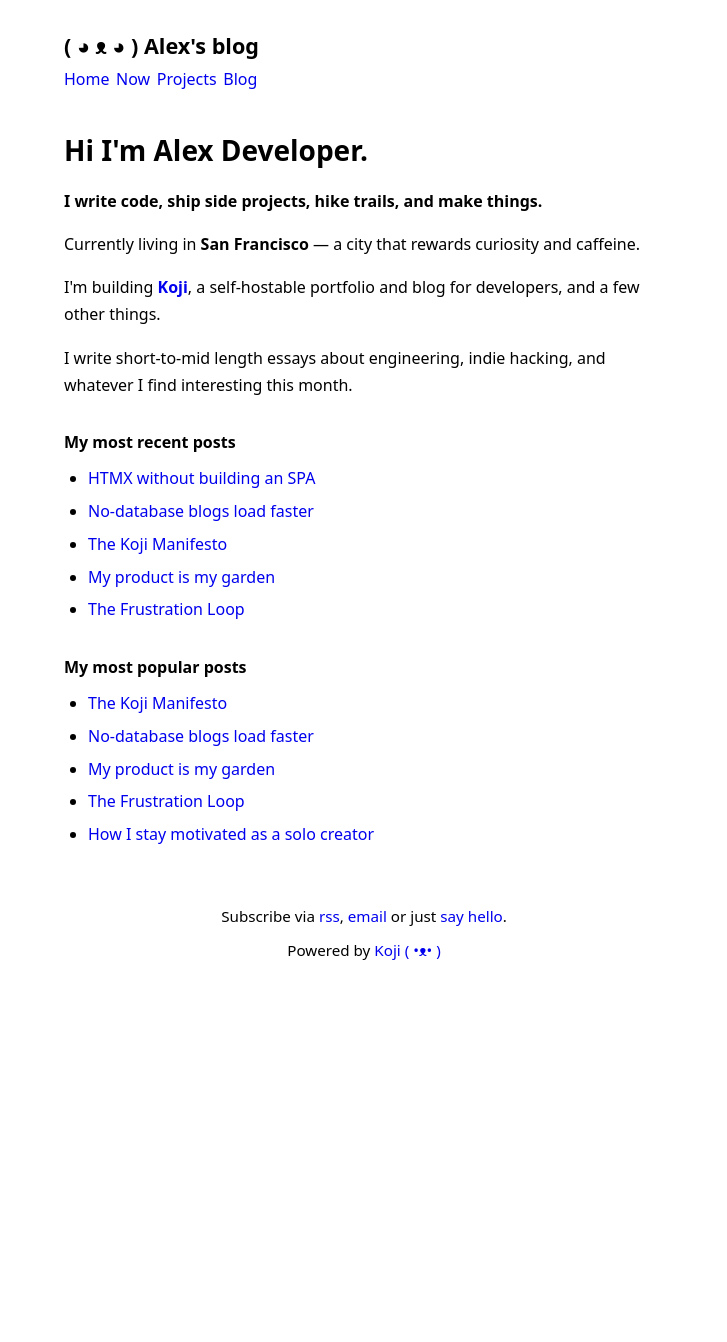
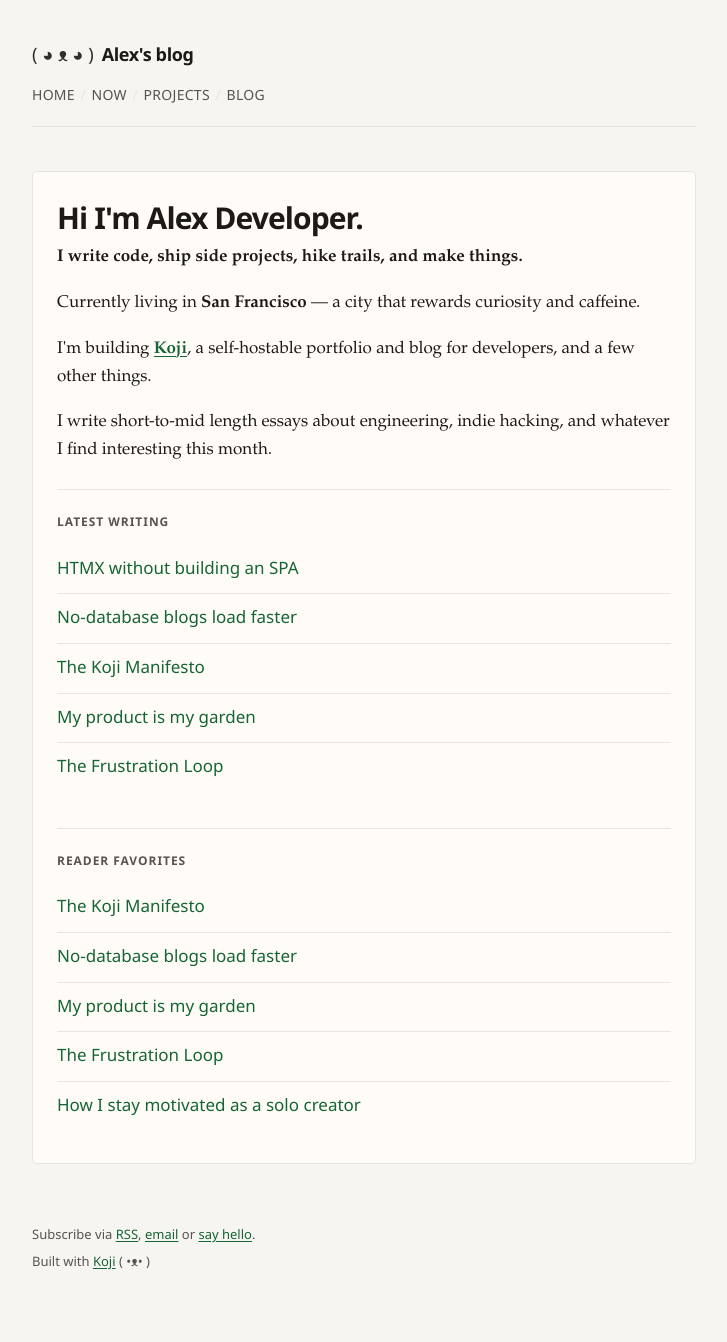
Before and after one commit to iam-mhaseeb/Koji, a FastAPI app: page / in a window 1280 px wide. Shown: the whole page, without its empty margins (276-1003 px from the left). Before the commit the page ends 960 px from the top, so only its background shows below. Run offline with FastAPI, Linux system fonts and the light colour scheme.

Commit message:
Differentiate Koji visual design from minimalist blog clones
- New design system: warm paper bg, serif body, green accents, card main
- Restructured header/footer, slash nav separators, list dividers
- Configurable home section headings; default copy not Bear-specific
- Built with Koji footer wording; dark mode via prefers-color-scheme
- Update docs and tests

Co-authored-by: Muhammad Haseeb <iam-mhaseeb@users.noreply.github.com>

```diff
--- a/app/config.py
+++ b/app/config.py
@@ -43,6 +43,8 @@ class SiteConfig:
     panda_small: str = PANDA_SMALL
     nav: list[NavItem] = field(default_factory=list)
     recent_posts_count: int = 5
+    recent_posts_heading: str = "Latest writing"
+    popular_posts_heading: str = "Reader favorites"
     popular_slugs: list[str] = field(default_factory=list)
     footer_subscribe: bool = True
     powered_by: bool = True
@@ -56,7 +58,7 @@ class SiteConfig:
     robots: str = "index, follow"
     google_site_verification: str = ""
     bing_site_verification: str = ""
-    theme_color: str = "#ffffff"
+    theme_color: str = "#f6f5f2"
     llms: LlmsConfig = field(default_factory=LlmsConfig)
 
     @property
@@ -95,6 +97,8 @@ def load_site_config(root: Path | None = None) -> SiteConfig:
         panda_small=data.get("panda_small", PANDA_SMALL),
         nav=nav,
         recent_posts_count=int(data.get("recent_posts_count", 5)),
+        recent_posts_heading=str(data.get("recent_posts_heading", "Latest writing")),
+        popular_posts_heading=str(data.get("popular_posts_heading", "Reader favorites")),
         popular_slugs=list(data.get("popular_slugs") or []),
         footer_subscribe=bool(data.get("footer_subscribe", True)),
         powered_by=bool(data.get("powered_by", True)),
--- a/app/static/style.css
+++ b/app/static/style.css
@@ -1,4 +1,26 @@
-/* Koji default theme — minimalist, text-first layout. */
+/*
+ * Koji theme — text-first, developer blog aesthetic.
+ * Inspired by minimalist blogs; distinct layout, type, and color system.
+ */
+
+:root {
+  --koji-bg: #f6f5f2;
+  --koji-surface: #fffcf7;
+  --koji-text: #1c1917;
+  --koji-muted: #57534e;
+  --koji-accent: #166534;
+  --koji-accent-hover: #14532d;
+  --koji-border: #e7e5e4;
+  --koji-code-bg: #eceae4;
+  --koji-focus: #22c55e;
+  --koji-max: 42rem;
+  --koji-font: "Iowan Old Style", "Palatino Linotype", Palatino, Georgia,
+    "Times New Roman", serif;
+  --koji-sans: "Segoe UI", system-ui, -apple-system, BlinkMacSystemFont, Roboto,
+    Helvetica, Arial, sans-serif;
+  --koji-mono: ui-monospace, "Cascadia Code", "Source Code Pro", Menlo, Monaco,
+    Consolas, monospace;
+}
 
 *,
 *::before,
@@ -12,95 +34,139 @@ html {
 
 body {
   margin: 0;
-  padding: 2rem 1.25rem 3rem;
-  font-family: system-ui, -apple-system, BlinkMacSystemFont, "Segoe UI", Roboto,
-    Helvetica, Arial, sans-serif, "Apple Color Emoji", "Segoe UI Emoji";
-  font-size: 1rem;
-  line-height: 1.7;
-  color: #000;
-  background: #fff;
+  padding: 2.5rem 1.5rem 4rem;
+  font-family: var(--koji-font);
+  font-size: 1.0625rem;
+  line-height: 1.65;
+  color: var(--koji-text);
+  background: var(--koji-bg);
 }
 
 a {
-  color: rgb(0, 0, 238);
+  color: var(--koji-accent);
+  text-decoration-thickness: 1px;
+  text-underline-offset: 0.15em;
+}
+
+a:hover {
+  color: var(--koji-accent-hover);
+}
+
+.container {
+  max-width: var(--koji-max);
+  margin: 0 auto;
+  padding: 0 0.25rem;
+}
+
+/* —— Header —— */
+.site-header {
+  margin-bottom: 2.75rem;
+  padding-bottom: 1.25rem;
+  border-bottom: 1px solid var(--koji-border);
+}
+
+.site-logo {
+  display: inline-flex;
+  align-items: baseline;
+  gap: 0.5rem;
+  margin-bottom: 0.85rem;
+  color: var(--koji-text);
+  text-decoration: none;
+  font-family: var(--koji-sans);
+}
+
+.site-logo:hover {
+  color: var(--koji-accent);
   text-decoration: none;
 }
 
-a:hover {
-  text-decoration: underline;
+.site-mascot {
+  font-size: 1.15rem;
+  line-height: 1;
+  opacity: 0.9;
 }
 
-.container {
-  max-width: 37.5rem;
-  margin: 0 auto;
+.site-title {
+  font-size: 1.125rem;
+  font-weight: 600;
+  letter-spacing: -0.02em;
 }
 
-header {
-  margin-bottom: 2.5rem;
+.site-nav {
+  display: flex;
+  flex-wrap: wrap;
+  align-items: center;
+  gap: 0.35rem 0;
+  font-family: var(--koji-sans);
+  font-size: 0.875rem;
+  font-weight: 500;
+  letter-spacing: 0.02em;
+  text-transform: uppercase;
 }
 
-.title h1 {
-  margin: 0 0 0.35rem;
-  font-size: 1.35rem;
-  font-weight: 700;
-  line-height: 1.3;
-}
-
-.title h1 a {
-  color: #000;
+.site-nav a {
+  color: var(--koji-muted);
   text-decoration: none;
 }
 
-.title h1 a:hover {
-  text-decoration: none;
+.site-nav a:hover {
+  color: var(--koji-accent);
 }
 
-nav {
-  margin: 0;
-  padding: 0;
-  font-size: 1rem;
-  line-height: 1.7;
+.nav-sep {
+  color: var(--koji-border);
+  user-select: none;
+  padding: 0 0.35rem;
+  font-weight: 400;
 }
 
-nav a {
-  margin-right: 0.15rem;
-}
-
-nav a + a::before {
-  content: none;
+/* —— Main content —— */
+main {
+  background: var(--koji-surface);
+  padding: 1.75rem 1.5rem 2rem;
+  border: 1px solid var(--koji-border);
+  border-radius: 4px;
 }
 
 main h1 {
-  margin: 0 0 1.25rem;
-  font-size: 1.75rem;
+  margin: 0 0 0.5rem;
+  font-family: var(--koji-sans);
+  font-size: 1.875rem;
   font-weight: 700;
-  line-height: 1.25;
+  letter-spacing: -0.03em;
+  line-height: 1.2;
 }
 
 main h2 {
-  margin: 2rem 0 0.75rem;
-  font-size: 1rem;
-  font-weight: 700;
+  margin: 0 0 0.85rem;
+  font-family: var(--koji-sans);
+  font-size: 0.75rem;
+  font-weight: 600;
+  letter-spacing: 0.08em;
+  text-transform: uppercase;
+  color: var(--koji-muted);
   line-height: 1.4;
 }
 
 main h3,
 main h4 {
-  font-weight: 700;
+  font-family: var(--koji-sans);
+  font-weight: 600;
+  letter-spacing: -0.01em;
 }
 
 main p {
-  margin: 0 0 1rem;
+  margin: 0 0 1.1rem;
 }
 
 main ul,
 main ol {
-  margin: 0 0 1rem;
-  padding-left: 1.5rem;
+  margin: 0 0 1.1rem;
+  padding-left: 1.35rem;
 }
 
 main li {
-  margin-bottom: 0.35rem;
+  margin-bottom: 0.4rem;
 }
 
 main li p {
@@ -108,88 +174,147 @@ main li p {
 }
 
 main strong {
-  font-weight: 700;
+  font-weight: 600;
 }
 
 main img {
   max-width: 100%;
   height: auto;
+  border-radius: 2px;
 }
 
 main blockquote {
-  margin: 1rem 0;
-  padding-left: 1rem;
-  border-left: 3px solid #ccc;
-  color: #333;
+  margin: 1.25rem 0;
+  padding: 0.5rem 0 0.5rem 1.1rem;
+  border-left: 3px solid var(--koji-accent);
+  color: var(--koji-muted);
+  font-style: italic;
 }
 
 main pre,
 .highlight {
   overflow-x: auto;
-  padding: 0.75rem 1rem;
-  font-size: 0.9rem;
-  line-height: 1.45;
-  background: #f5f5f5;
+  margin: 1rem 0;
+  padding: 1rem 1.1rem;
+  font-family: var(--koji-mono);
+  font-size: 0.85rem;
+  line-height: 1.5;
+  background: var(--koji-code-bg);
+  border-radius: 4px;
+  border: 1px solid var(--koji-border);
 }
 
 main code {
-  font-family: ui-monospace, SFMono-Regular, Menlo, Monaco, Consolas,
-    "Liberation Mono", "Courier New", monospace;
-  font-size: 0.9em;
+  font-family: var(--koji-mono);
+  font-size: 0.88em;
 }
 
 main p code,
 main li code {
-  background: #f5f5f5;
-  padding: 0.1em 0.25em;
+  background: var(--koji-code-bg);
+  padding: 0.12em 0.35em;
+  border-radius: 3px;
+}
+
+/* —— Post lists (home + blog) —— */
+.post-section {
+  margin-top: 2.25rem;
+  padding-top: 1.5rem;
+  border-top: 1px solid var(--koji-border);
+}
+
+.post-section:first-of-type {
+  margin-top: 1.5rem;
 }
 
 .blog-posts {
-  list-style: disc;
-  padding-left: 1.5rem;
+  list-style: none;
+  margin: 0;
+  padding: 0;
 }
 
 .blog-posts li {
-  margin-bottom: 0.35rem;
+  margin: 0;
+  padding: 0.55rem 0;
+  border-bottom: 1px solid var(--koji-border);
+}
+
+.blog-posts li:last-child {
+  border-bottom: none;
+}
+
+.blog-posts a {
+  font-family: var(--koji-sans);
+  font-weight: 500;
+  text-decoration: none;
+}
+
+.blog-posts a:hover {
+  text-decoration: underline;
+}
+
+/* —— Post page —— */
+.post-lead {
+  margin-bottom: 1.5rem;
 }
 
 .post-meta {
-  color: #444;
-  font-size: 0.95rem;
-  margin-bottom: 1.5rem;
+  font-family: var(--koji-sans);
+  font-size: 0.8125rem;
+  font-weight: 500;
+  letter-spacing: 0.04em;
+  text-transform: uppercase;
+  color: var(--koji-muted);
+  margin: 0 0 1.75rem;
 }
 
+.post-back {
+  display: inline-block;
+  margin-top: 2rem;
+  font-family: var(--koji-sans);
+  font-size: 0.9rem;
+}
+
+/* —— Blog search —— */
 .search-box {
-  margin: 0 0 1.25rem;
+  margin: 0 0 1.5rem;
 }
 
 .search-box input {
   width: 100%;
-  max-width: 100%;
-  padding: 0.35rem 0.5rem;
-  font: inherit;
-  border: 1px solid #ccc;
-  border-radius: 0;
-  background: #fff;
+  padding: 0.55rem 0.75rem;
+  font: 0.9375rem var(--koji-sans);
+  color: var(--koji-text);
+  border: 1px solid var(--koji-border);
+  border-radius: 4px;
+  background: var(--koji-bg);
 }
 
 .search-box input:focus {
-  outline: 2px solid rgb(0, 0, 238);
+  outline: 2px solid var(--koji-focus);
   outline-offset: 1px;
+  border-color: var(--koji-accent);
 }
 
-footer {
-  margin-top: 3.5rem;
-  text-align: center;
-  font-size: 0.95rem;
-  line-height: 1.7;
-  color: #000;
+/* —— Footer —— */
+.site-footer {
+  margin-top: 2.5rem;
+  padding-top: 1.25rem;
+  font-family: var(--koji-sans);
+  font-size: 0.8125rem;
+  line-height: 1.6;
+  color: var(--koji-muted);
 }
 
-footer p {
-  margin: 0 0 0.5rem;
+.site-footer p {
+  margin: 0 0 0.4rem;
 }
 
+.site-footer a {
+  font-weight: 500;
+}
+
+/* —— A11y —— */
 .sr-only {
   position: absolute;
   width: 1px;
@@ -202,12 +327,30 @@ footer p {
   border: 0;
 }
 
-@media (max-width: 480px) {
+@media (max-width: 520px) {
   body {
-    padding: 1.5rem 1rem 2.5rem;
+    padding: 1.5rem 1rem 3rem;
+  }
+
+  main {
+    padding: 1.25rem 1rem 1.5rem;
   }
 
   main h1 {
     font-size: 1.5rem;
   }
 }
+
+@media (prefers-color-scheme: dark) {
+  :root {
+    --koji-bg: #141210;
+    --koji-surface: #1c1917;
+    --koji-text: #fafaf9;
+    --koji-muted: #a8a29e;
+    --koji-accent: #4ade80;
+    --koji-accent-hover: #86efac;
+    --koji-border: #292524;
+    --koji-code-bg: #292524;
+    --koji-focus: #22c55e;
+  }
+}
--- a/app/templates/base.html
+++ b/app/templates/base.html
@@ -18,15 +18,14 @@
   </head>
   <body>
     <div class="container">
-      <header>
-        <div class="title">
-          <h1>
-            <a href="/">{{ site.panda_face }} {{ site.title }}</a>
-          </h1>
-        </div>
-        <nav aria-label="Main">
+      <header class="site-header">
+        <a class="site-logo" href="/">
+          <span class="site-mascot" aria-hidden="true">{{ site.panda_face }}</span>
+          <span class="site-title">{{ site.title }}</span>
+        </a>
+        <nav class="site-nav" aria-label="Main">
           {% for item in site.nav %}
-          <a href="{{ item.href }}">{{ item.label }}</a>{% if not loop.last %} {% endif %}
+          <a href="{{ item.href }}">{{ item.label }}</a>{% if not loop.last %}<span class="nav-sep" aria-hidden="true">/</span>{% endif %}
           {% endfor %}
         </nav>
       </header>
@@ -35,20 +34,20 @@
         {% block main %}{% endblock %}
       </main>
 
-      <footer>
+      <footer class="site-footer">
         {% if site.footer_subscribe %}
         <p>
           Subscribe via
-          <a href="/atom.xml">rss</a>{% if site.email %},
+          <a href="/atom.xml">RSS</a>{% if site.email %},
           <a href="mailto:{{ site.email }}">email</a>{% endif %}
-          or just
+          or
           <a href="{% if site.email %}mailto:{{ site.email }}{% else %}#{% endif %}">say hello</a>.
         </p>
         {% endif %}
         {% if site.powered_by %}
         <p>
-          Powered by
-          <a href="{{ site.koji_url }}">Koji {{ site.panda_small }}</a>
+          Built with
+          <a href="{{ site.koji_url }}">Koji</a> {{ site.panda_small }}
         </p>
         {% endif %}
       </footer>
--- a/app/templates/home.html
+++ b/app/templates/home.html
@@ -1,24 +1,30 @@
 {% extends "base.html" %}
 {% block main %}
+<div class="post-lead">
 {% if page %}
 {{ page.html | safe }}
 {% endif %}
+</div>
 
 {% if recent %}
-<h2>My most recent posts</h2>
+<section class="post-section" aria-labelledby="recent-posts-heading">
+  <h2 id="recent-posts-heading">{{ site.recent_posts_heading }}</h2>
   <ul class="blog-posts">
     {% for post in recent %}
     <li><a href="/blog/{{ post.slug }}">{{ post.title }}</a></li>
     {% endfor %}
   </ul>
+</section>
 {% endif %}
 
 {% if popular %}
-<h2>My most popular posts</h2>
+<section class="post-section" aria-labelledby="popular-posts-heading">
+  <h2 id="popular-posts-heading">{{ site.popular_posts_heading }}</h2>
   <ul class="blog-posts">
     {% for post in popular %}
     <li><a href="/blog/{{ post.slug }}">{{ post.title }}</a></li>
     {% endfor %}
   </ul>
+</section>
 {% endif %}
 {% endblock %}
--- a/app/templates/post.html
+++ b/app/templates/post.html
@@ -6,7 +6,8 @@
   <p class="post-meta">
     <time datetime="{{ post.iso_date }}" itemprop="datePublished">{{ post.date.strftime("%B %d, %Y") }}</time>
     {% if post.modified and post.modified.date() != post.date.date() %}
-    · <time datetime="{{ post.iso_modified }}" itemprop="dateModified">Updated {{ post.modified.strftime("%B %d, %Y") }}</time>
+    <span aria-hidden="true"> · </span>
+    <time datetime="{{ post.iso_modified }}" itemprop="dateModified">Updated {{ post.modified.strftime("%B %d, %Y") }}</time>
     {% endif %}
   </p>
   {% endif %}
@@ -14,5 +15,5 @@
     {{ post.html | safe }}
   </div>
 </article>
-<p><a href="/blog">← Back to blog</a></p>
+<p class="post-back"><a href="/blog">← All posts</a></p>
 {% endblock %}
--- a/content/site.yaml
+++ b/content/site.yaml
@@ -29,6 +29,8 @@ panda_face: "( ◕ ᴥ ◕ )"
 panda_small: "( •ᴥ• )"
 
 recent_posts_count: 5
+recent_posts_heading: "Latest writing"
+popular_posts_heading: "Reader favorites"
 
 popular_slugs:
   - koji-manifesto
```
Also changed, not shown: docs/attribution.md (+1 -1 lines), docs/configuration.md (+5 -3 lines), docs/content.md (+2 -2 lines), docs/theming.md (+1 -1 lines), tests/test_integration.py (+5 -5 lines). Lines whose indentation alone changed are shown as unchanged.
